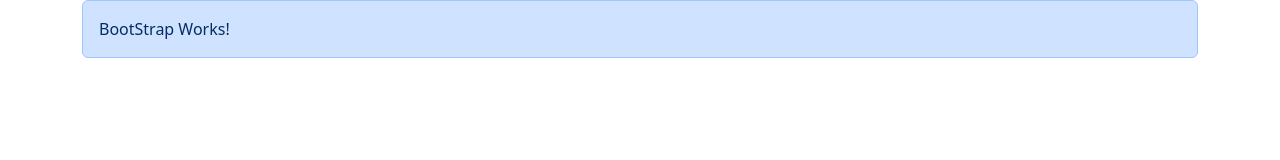
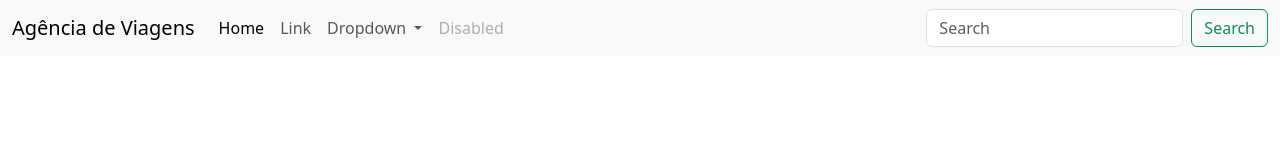
Before and after one commit to deusdeteneto/travel-agency, a plain HTML site: page index.html in a window 1280 px wide. Drawn offline with nearby package versions, Linux system fonts and the light colour scheme.

Commit message:
closes #2 - Navbar genérico

```diff
--- a/index.html
+++ b/index.html
@@ -12,9 +12,65 @@
     <title>Agência de Viagens</title>
   </head>
   <body>
-    <div class="container">
-      <div class="alert alert-primary" role="alert">BootStrap Works!</div>
-    </div>
+    <nav class="navbar navbar-expand-md bg-body-tertiary">
+      <div class="container-fluid">
+        <a class="navbar-brand" href="#">Agência de Viagens</a>
+        <button
+          class="navbar-toggler"
+          type="button"
+          data-bs-toggle="collapse"
+          data-bs-target="#navbarSupportedContent"
+          aria-controls="navbarSupportedContent"
+          aria-expanded="false"
+          aria-label="Toggle navigation"
+        >
+          <span class="navbar-toggler-icon"></span>
+        </button>
+        <div class="collapse navbar-collapse" id="navbarSupportedContent">
+          <ul class="navbar-nav me-auto mb-2 mb-lg-0">
+            <li class="nav-item">
+              <a class="nav-link active" aria-current="page" href="#">Home</a>
+            </li>
+            <li class="nav-item">
+              <a class="nav-link" href="#">Link</a>
+            </li>
+            <li class="nav-item dropdown">
+              <a
+                class="nav-link dropdown-toggle"
+                href="#"
+                role="button"
+                data-bs-toggle="dropdown"
+                aria-expanded="false"
+              >
+                Dropdown
+              </a>
+              <ul class="dropdown-menu">
+                <li><a class="dropdown-item" href="#">Action</a></li>
+                <li><a class="dropdown-item" href="#">Another action</a></li>
+                <li><hr class="dropdown-divider" /></li>
+                <li>
+                  <a class="dropdown-item" href="#">Something else here</a>
+                </li>
+              </ul>
+            </li>
+            <li class="nav-item">
+              <a class="nav-link disabled" aria-disabled="true">Disabled</a>
+            </li>
+          </ul>
+          <form class="d-flex" role="search">
+            <input
+              class="form-control me-2"
+              type="search"
+              placeholder="Search"
+              aria-label="Search"
+            />
+            <button class="btn btn-outline-success" type="submit">
+              Search
+            </button>
+          </form>
+        </div>
+      </div>
+    </nav>
 
     <script
       src="https://cdn.jsdelivr.net/npm/bootstrap@5.3.3/dist/js/bootstrap.bundle.min.js"
```
